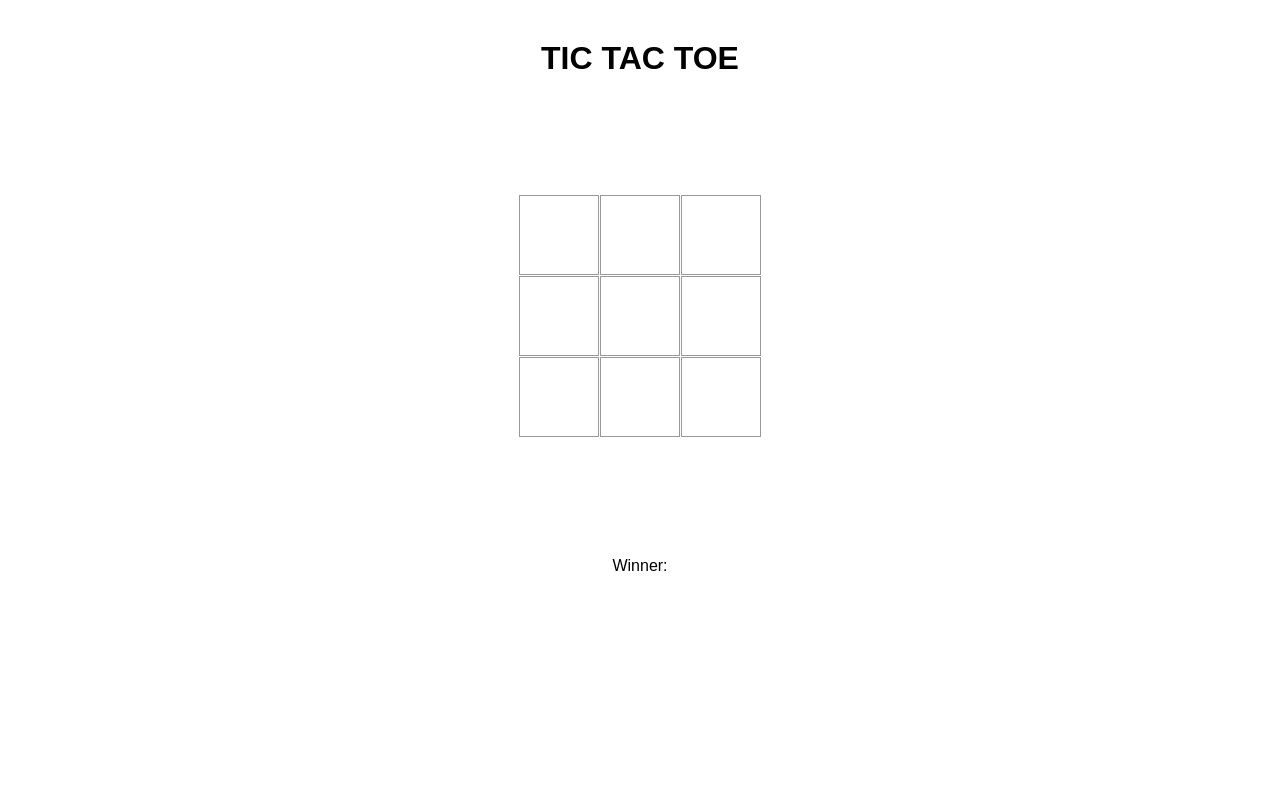
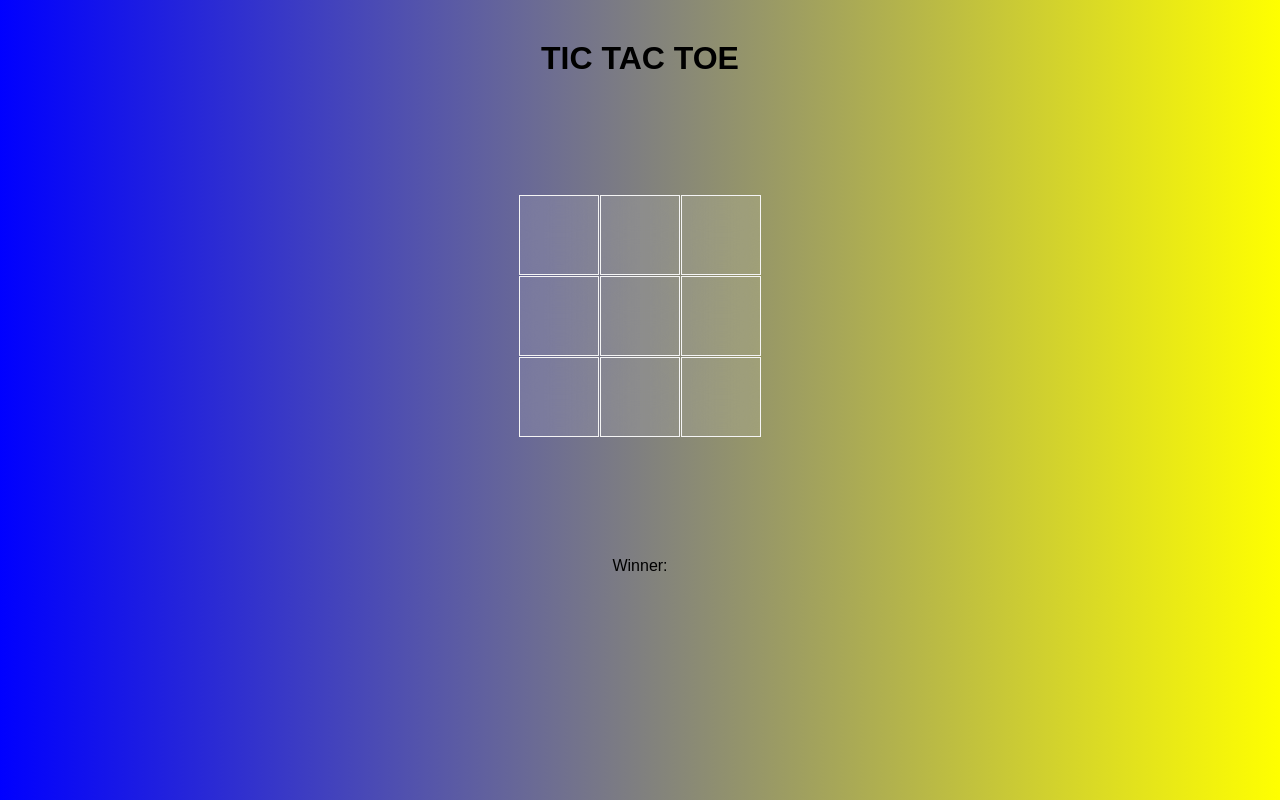
Before and after one commit to Kristian-kodehode/react-tictactoe, a React (Vite) app: page / in a window 1280 px wide. Built offline with nearby package versions, Linux system fonts and the light colour scheme.

Commit message:
styling squares

```diff
--- a/src/index.css
+++ b/src/index.css
@@ -6,8 +6,7 @@
 
 body {
   font-family: sans-serif;
-  /* margin: 20px; */
-  /* padding: 0; */
+  background: linear-gradient(to right, blue, yellow);
 }
 
 h1 {
@@ -60,8 +59,9 @@ body {
 }
 
 .square {
-  background: #fff;
-  border: 1px solid #999;
+  background-color: rgba(255, 255, 255, 0.1);
+  backdrop-filter: blur(20px);
+  border: 1px solid #f5f5f5;
   float: left;
   font-size: 32px;
   font-weight: bold;
@@ -72,6 +72,13 @@ body {
   text-align: center;
   height: 80px;
   width: 80px;
+}
+.square:hover {
+  background-color: white;
+}
+button {
+  background-color: rgba(255, 255, 255, 0);
+  border: none;
 }
 
 .board-row:after {
```
